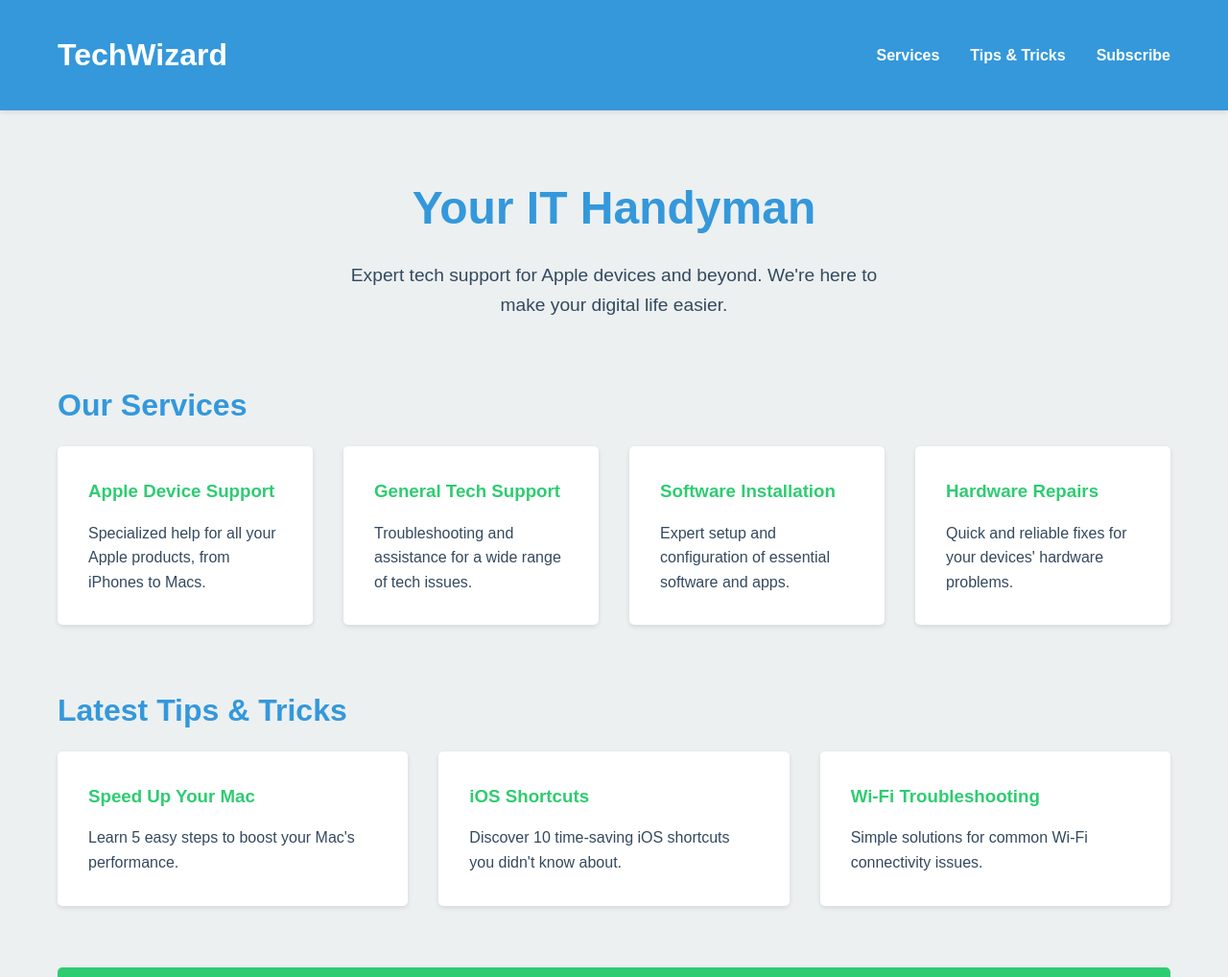
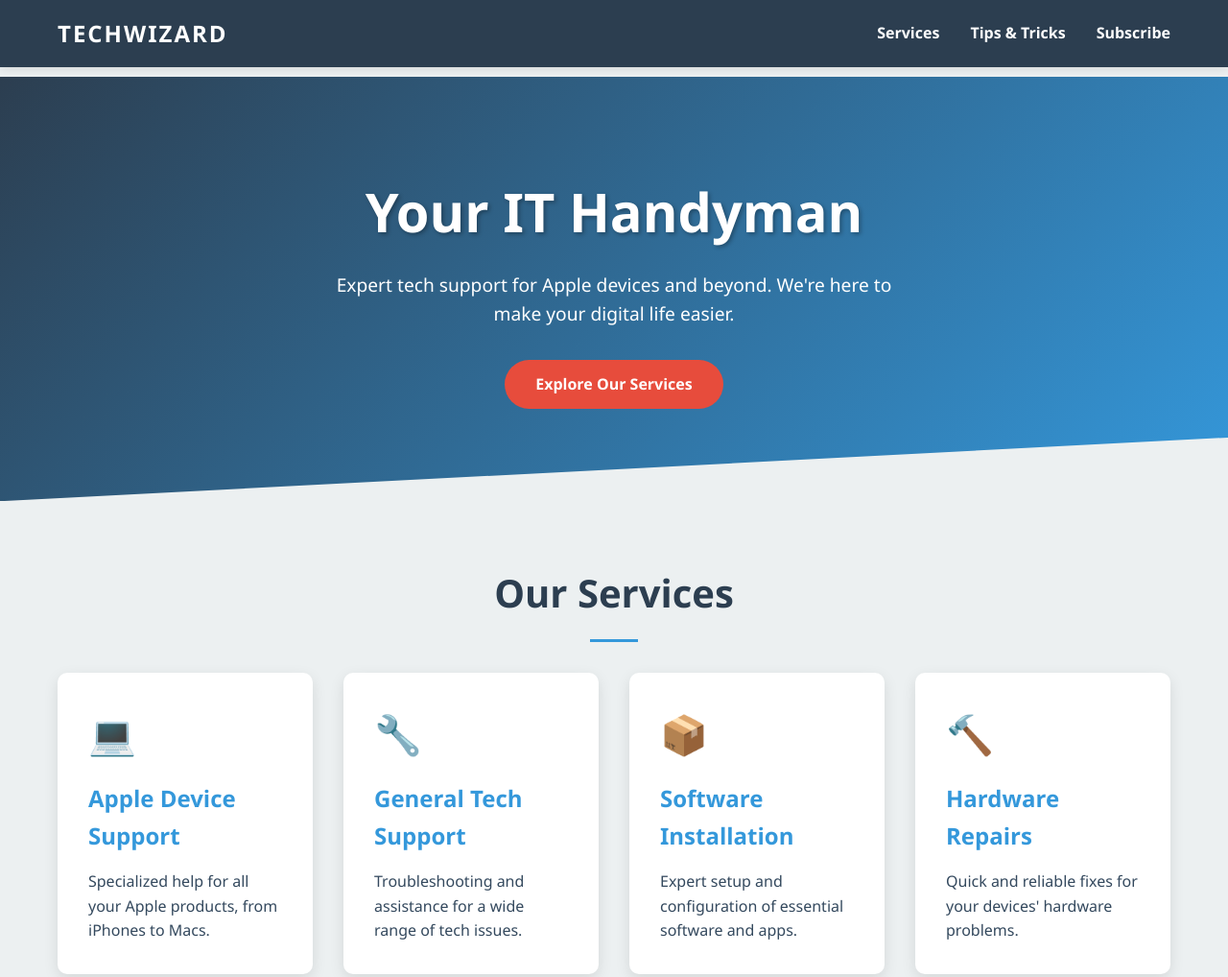
Before and after one commit to mrkteq/IT-Handyman, a plain HTML site: page index.html in a window 1280 px wide. Shown: the top 1018 px of the page at 96% size. Drawn offline with Linux system fonts and the light colour scheme.

Commit message:
Revamped ui

```diff
--- a/index.html
+++ b/index.html
@@ -6,8 +6,8 @@
     <title>TechWizard IT Handyman Services</title>
     <style>
         :root {
-            --primary-color: #3498db;
-            --secondary-color: #2ecc71;
+            --primary-color: #2c3e50;
+            --secondary-color: #3498db;
             --accent-color: #e74c3c;
             --background-color: #ecf0f1;
             --text-color: #34495e;
@@ -21,10 +21,11 @@
         }
 
         body {
-            font-family: 'Arial', sans-serif;
+            font-family: 'Segoe UI', Tahoma, Geneva, Verdana, sans-serif;
             line-height: 1.6;
             color: var(--text-color);
             background-color: var(--background-color);
+            overflow-x: hidden;
         }
 
         .container {
@@ -36,8 +37,12 @@
         header {
             background-color: var(--primary-color);
             color: var(--light-text-color);
-            padding: 2rem 0;
-            box-shadow: 0 2px 5px rgba(0,0,0,0.1);
+            padding: 1rem 0;
+            position: fixed;
+            width: 100%;
+            top: 0;
+            z-index: 1000;
+            box-shadow: 0 2px 10px rgba(0,0,0,0.1);
         }
 
         .header-content {
@@ -47,8 +52,10 @@
         }
 
         .logo {
-            font-size: 2rem;
+            font-size: 1.5rem;
             font-weight: bold;
+            text-transform: uppercase;
+            letter-spacing: 2px;
         }
 
         nav ul {
@@ -65,41 +72,85 @@
             text-decoration: none;
             font-weight: bold;
             transition: color 0.3s ease;
+            position: relative;
         }
 
-        nav ul li a:hover {
-            color: var(--secondary-color);
+        nav ul li a::after {
+            content: '';
+            position: absolute;
+            width: 100%;
+            height: 2px;
+            bottom: -5px;
+            left: 0;
+            background-color: var(--secondary-color);
+            transform: scaleX(0);
+            transition: transform 0.3s ease;
+        }
+
+        nav ul li a:hover::after {
+            transform: scaleX(1);
         }
 
         main {
-            padding: 4rem 0;
+            padding-top: 80px;
         }
 
         .hero {
+            background: linear-gradient(135deg, var(--primary-color), var(--secondary-color));
+            color: var(--light-text-color);
+            padding: 6rem 0;
             text-align: center;
+            clip-path: polygon(0 0, 100% 0, 100% 85%, 0 100%);
             margin-bottom: 4rem;
         }
 
         .hero h1 {
-            font-size: 3rem;
+            font-size: 3.5rem;
             margin-bottom: 1rem;
-            color: var(--primary-color);
+            text-shadow: 2px 2px 4px rgba(0,0,0,0.3);
         }
 
         .hero p {
             font-size: 1.2rem;
             max-width: 600px;
-            margin: 0 auto;
+            margin: 0 auto 2rem;
         }
 
-        .services, .tips, .subscription {
-            margin-bottom: 4rem;
+        .cta-button {
+            display: inline-block;
+            padding: 0.8rem 2rem;
+            background-color: var(--accent-color);
+            color: var(--light-text-color);
+            text-decoration: none;
+            border-radius: 50px;
+            font-weight: bold;
+            transition: transform 0.3s ease, box-shadow 0.3s ease;
+        }
+
+        .cta-button:hover {
+            transform: translateY(-3px);
+            box-shadow: 0 4px 10px rgba(0,0,0,0.2);
+        }
+
+        .services, .tips {
+            margin-bottom: 6rem;
         }
 
         h2 {
             color: var(--primary-color);
-            margin-bottom: 1rem;
-            font-size: 2rem;
+            margin-bottom: 2rem;
+            font-size: 2.5rem;
+            text-align: center;
+            position: relative;
+        }
+
+        h2::after {
+            content: '';
+            display: block;
+            width: 50px;
+            height: 3px;
+            background-color: var(--secondary-color);
+            margin: 1rem auto 0;
         }
 
         .service-grid, .tips-grid {
@@ -111,26 +162,53 @@
         .service-item, .tip-item {
             background-color: white;
             padding: 2rem;
-            border-radius: 5px;
-            box-shadow: 0 2px 5px rgba(0,0,0,0.1);
+            border-radius: 10px;
+            box-shadow: 0 5px 15px rgba(0,0,0,0.1);
+            transition: transform 0.3s ease, box-shadow 0.3s ease;
+            position: relative;
+            overflow: hidden;
+        }
+
+        .service-item::before, .tip-item::before {
+            content: '';
+            position: absolute;
+            top: 0;
+            left: 0;
+            width: 100%;
+            height: 5px;
+            background-color: var(--secondary-color);
+            transform: scaleX(0);
+            transform-origin: left;
             transition: transform 0.3s ease;
         }
 
         .service-item:hover, .tip-item:hover {
             transform: translateY(-5px);
+            box-shadow: 0 8px 20px rgba(0,0,0,0.15);
+        }
+
+        .service-item:hover::before, .tip-item:hover::before {
+            transform: scaleX(1);
         }
 
         .service-item h3, .tip-item h3 {
             color: var(--secondary-color);
             margin-bottom: 1rem;
+            font-size: 1.5rem;
+        }
+
+        .service-icon, .tip-icon {
+            font-size: 2.5rem;
+            color: var(--secondary-color);
+            margin-bottom: 1rem;
         }
 
         .subscription {
-            background-color: var(--secondary-color);
+            background-color: var(--primary-color);
             color: var(--light-text-color);
-            padding: 3rem;
-            border-radius: 5px;
+            padding: 4rem 0;
             text-align: center;
+            clip-path: polygon(0 15%, 100% 0, 100% 100%, 0 100%);
         }
 
         .subscription h2 {
@@ -144,20 +222,20 @@
         }
 
         .subscription input[type="email"] {
-            padding: 0.5rem 1rem;
+            padding: 0.8rem 1.5rem;
             font-size: 1rem;
             border: none;
-            border-radius: 3px 0 0 3px;
+            border-radius: 50px 0 0 50px;
             width: 300px;
         }
 
         .subscription button {
-            padding: 0.5rem 1rem;
+            padding: 0.8rem 1.5rem;
             font-size: 1rem;
             background-color: var(--accent-color);
             color: var(--light-text-color);
             border: none;
-            border-radius: 0 3px 3px 0;
+            border-radius: 0 50px 50px 0;
             cursor: pointer;
             transition: background-color 0.3s ease;
         }
@@ -171,6 +249,7 @@
             color: var(--light-text-color);
             text-align: center;
             padding: 2rem 0;
+            margin-top: 4rem;
         }
 
         @media (max-width: 768px) {
@@ -211,28 +290,35 @@
     </header>
 
     <main>
-        <div class="container">
-            <section class="hero">
+        <section class="hero">
+            <div class="container">
                 <h1>Your IT Handyman</h1>
                 <p>Expert tech support for Apple devices and beyond. We're here to make your digital life easier.</p>
-            </section>
+                <a href="#services" class="cta-button">Explore Our Services</a>
+            </div>
+        </section>
 
+        <div class="container">
             <section id="services" class="services">
                 <h2>Our Services</h2>
                 <div class="service-grid">
                     <div class="service-item">
+                        <div class="service-icon">💻</div>
                         <h3>Apple Device Support</h3>
                         <p>Specialized help for all your Apple products, from iPhones to Macs.</p>
                     </div>
                     <div class="service-item">
+                        <div class="service-icon">🔧</div>
                         <h3>General Tech Support</h3>
                         <p>Troubleshooting and assistance for a wide range of tech issues.</p>
                     </div>
                     <div class="service-item">
+                        <div class="service-icon">📦</div>
                         <h3>Software Installation</h3>
                         <p>Expert setup and configuration of essential software and apps.</p>
                     </div>
                     <div class="service-item">
+                        <div class="service-icon">🔨</div>
                         <h3>Hardware Repairs</h3>
                         <p>Quick and reliable fixes for your devices' hardware problems.</p>
                     </div>
@@ -243,29 +329,34 @@
                 <h2>Latest Tips & Tricks</h2>
                 <div class="tips-grid">
                     <div class="tip-item">
+                        <div class="tip-icon">🚀</div>
                         <h3>Speed Up Your Mac</h3>
                         <p>Learn 5 easy steps to boost your Mac's performance.</p>
                     </div>
                     <div class="tip-item">
+                        <div class="tip-icon">📱</div>
                         <h3>iOS Shortcuts</h3>
                         <p>Discover 10 time-saving iOS shortcuts you didn't know about.</p>
                     </div>
                     <div class="tip-item">
+                        <div class="tip-icon">📶</div>
                         <h3>Wi-Fi Troubleshooting</h3>
                         <p>Simple solutions for common Wi-Fi connectivity issues.</p>
                     </div>
                 </div>
             </section>
+        </div>
 
-            <section id="subscription" class="subscription">
+        <section id="subscription" class="subscription">
+            <div class="container">
                 <h2>Stay Updated</h2>
                 <p>Subscribe to our newsletter for weekly tech tips, exclusive offers, and priority support options.</p>
                 <form id="subscribe-form">
                     <input type="email" placeholder="Enter your email" required>
                     <button type="submit">Subscribe</button>
                 </form>
-            </section>
-        </div>
+            </div>
+        </section>
     </main>
 
     <footer>
```
